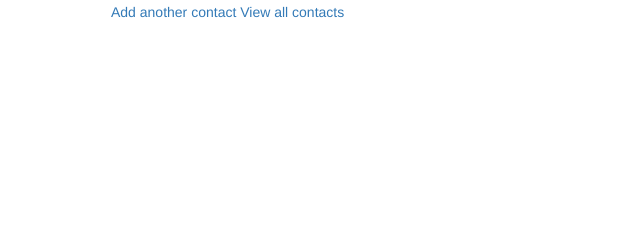
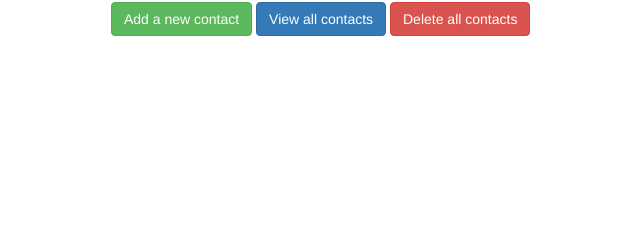
Before and after one commit to imattice/Address_Book, a PHP site: template views/add_confirm.html.twig in a window 1280 px wide. Shown: the part 158-398 px from the top of the page, without its empty margins (39-679 px from the left). Run offline with PHP 8.4, Linux system fonts and the light colour scheme; the template is opened without the code that fills it, so the values that code supplies are empty; some libraries are stand-ins or nearby versions.

Commit message:
Polish: Provide consistancy in button color, fonts and styles

```diff
--- a/views/add_confirm.html.twig
+++ b/views/add_confirm.html.twig
@@ -15,8 +15,10 @@
                 <li>Email: {{newcontact.getEmail}}</li>
             </div>
         <ul>
-            <a href='/add_contact'>Add another contact</a>
-            <a href='/view_all_contacts'>View all contacts</a>
+
+            <button type='button' class='btn btn-success'><a href ='/add_contact'><font color='white'>Add a new contact</font></a></button>
+            <button type='button' class='btn btn-primary'><a href ='/view_all_contacts'><font color='white'>View all contacts</a></button>
+            <button type='button' class='btn btn-danger'><a href ='/delete_all'><font color='white'>Delete all contacts</a></button>
         </div>
     </body>
 </html>
--- a/views/add_contact.html.twig
+++ b/views/add_contact.html.twig
@@ -24,7 +24,7 @@
                     <label for='email'>Email Address</label>
                     <input id='email' name='email' type='email'>
                 </div>
-                <button type='submit'>Add Contact</button>
+                <button type='submit'class='btn btn-success'><font color='white'>Add Contact</button>
             </form>
         </div>
     </body>
--- a/views/delete_all.html.twig
+++ b/views/delete_all.html.twig
@@ -7,7 +7,7 @@
     <body>
         <div class='container'>
             <h1>You have deleted all contacts</h1>
-            <button type='button' class='button-success'><a href ='/add_contact'>Add a new contact</a></button>
+            <button type='button' class='btn btn-success'><a href ='/add_contact'><font color='white'>Add a new contact</font></a></button>
         </div>
     </body>
 </html>
--- a/views/home.html.twig
+++ b/views/home.html.twig
@@ -7,7 +7,7 @@
     <body>
         <div class='container'>
             <h1>Personalized Address Book </h1>
-            <button type='button' class='btn btn-success'><a href='/add_contact'>Add your first contact! </a></button>
+            <button type='button' class='btn btn-success'><a href='/add_contact'><font color='white'>Add your first contact! </a></button>
         </div>
     </body>
 </html>
--- a/views/view_all_contacts.html.twig
+++ b/views/view_all_contacts.html.twig
@@ -19,13 +19,14 @@
                             <li>Email: {{contact.getEmail}} </li>
                         </div>
                     {% endfor %}
+                    <button type='button' class='button-success'><a href ='/add_contact'><font color='white'>Add a new contact</font></a></button>
+                    <button type='button' class='button-warning'><a href ='/delete_all'><font color='white'>Delete all contacts</font></a></button>
                 </ul>
                 {# <!-- If the saved contact array is empty, a message will display instead of a list of contacts --> #}
 
                 {% else %}
                     <h3>Oops!  It looks like you have not added any contacts yet!  You can add a new contact <a href='add_contact'>here</a>!</h3>
                 {% endif %}
-        <button type='button' class='button-success'><a href ='/add_contact'>Add a new contact</a></button>
-        <button type='button' class='button-warning'><a href ='/delete_all'>Delete all contact</a></button>
+
     </body>
 </html>
```
